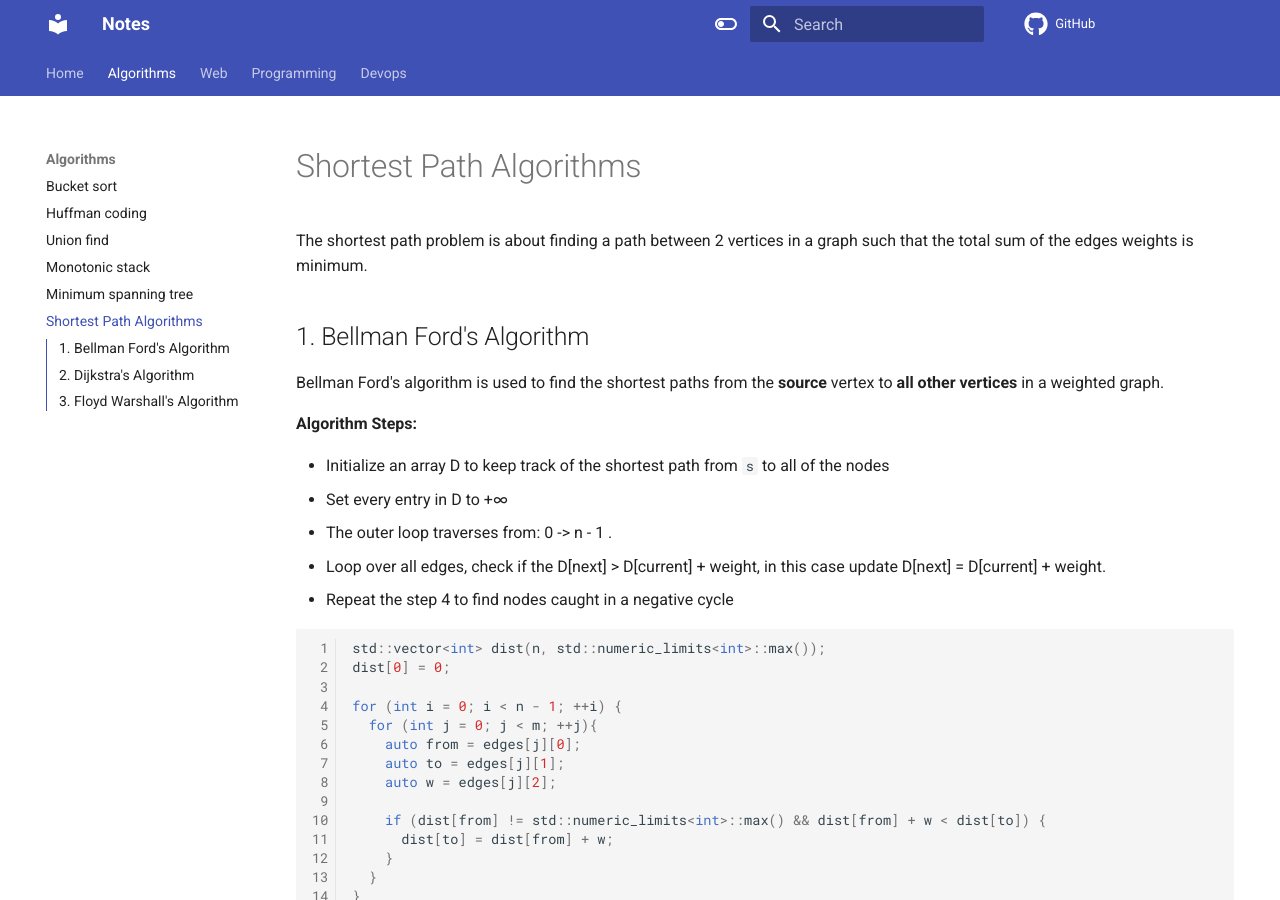
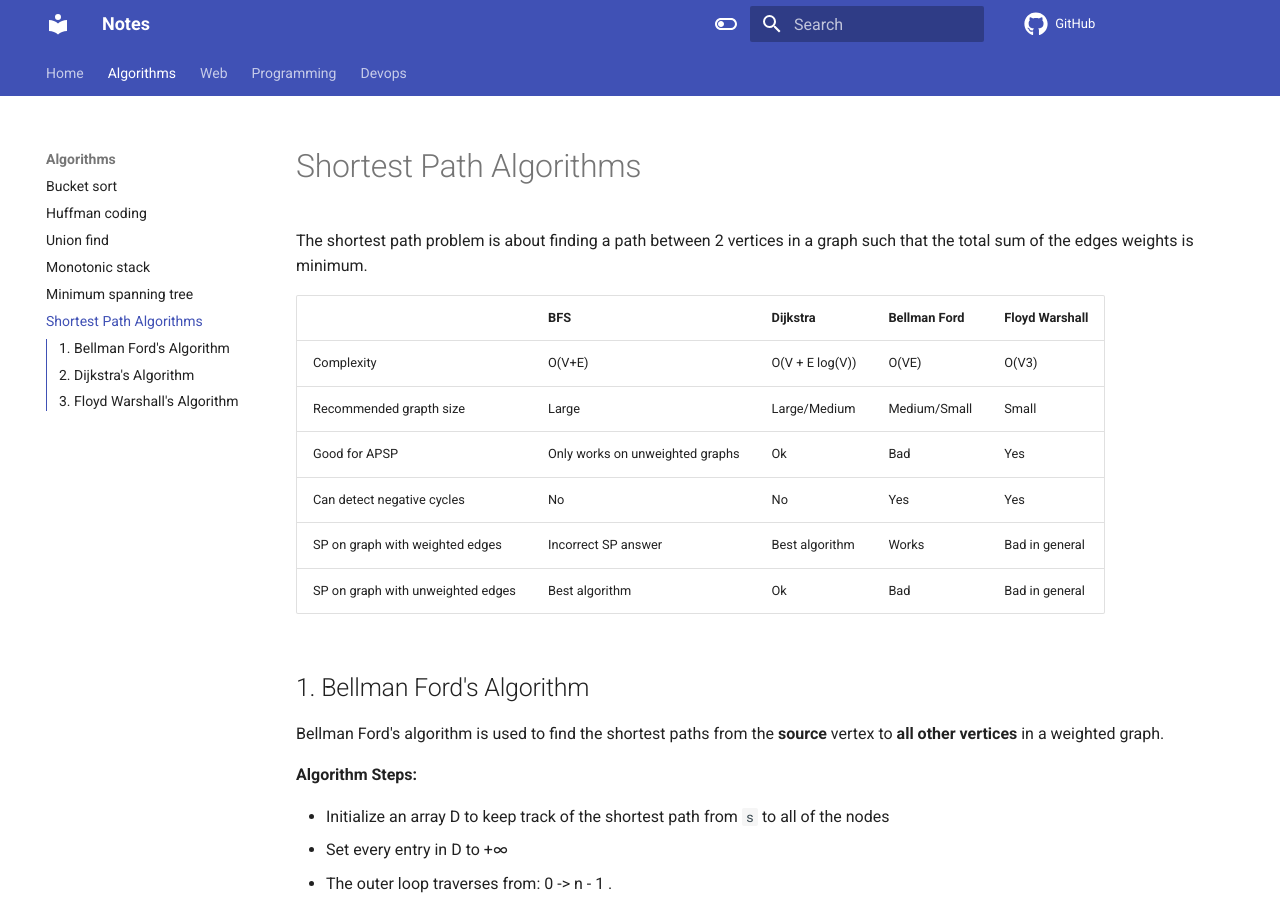
Before and after one commit to dinhhuy258/notes, an MkDocs documentation site: the page built from docs/algorithms/shortest_path_algorithms.md, in a window 1280 px wide and 900 px high. Built offline with MkDocs 1.6.1 and Material for MkDocs 9.7.7, drawn with Linux system fonts in a browser that asks for light colours; comment, search, counter and statistics services are not loaded.

Commit message:
Shortest path algorithms comparation table

```diff
--- a/docs/algorithms/shortest_path_algorithms.md
+++ b/docs/algorithms/shortest_path_algorithms.md
@@ -1,6 +1,15 @@
 # Shortest Path Algorithms
 
 The shortest path problem is about finding a path between 2 vertices in a graph such that the total sum of the edges weights is minimum.
+
+|                                   | BFS                             | Dijkstra        | Bellman Ford | Floyd Warshall |
+| --------------------------------- | ------------------------------- | --------------- | ------------ | -------------- |
+| Complexity                        | O(V+E)                          | O(V + E log(V)) | O(VE)        | O(V3)          |
+| Recommended grapth size           | Large                           | Large/Medium    | Medium/Small | Small          |
+| Good for APSP                     | Only works on unweighted graphs | Ok              | Bad          | Yes            |
+| Can detect negative cycles        | No                              | No              | Yes          | Yes            |
+| SP on graph with weighted edges   | Incorrect SP answer             | Best algorithm  | Works        | Bad in general |
+| SP on graph with unweighted edges | Best algorithm                  | Ok              | Bad          | Bad in general |
 
 ## 1. Bellman Ford's Algorithm
 
```
